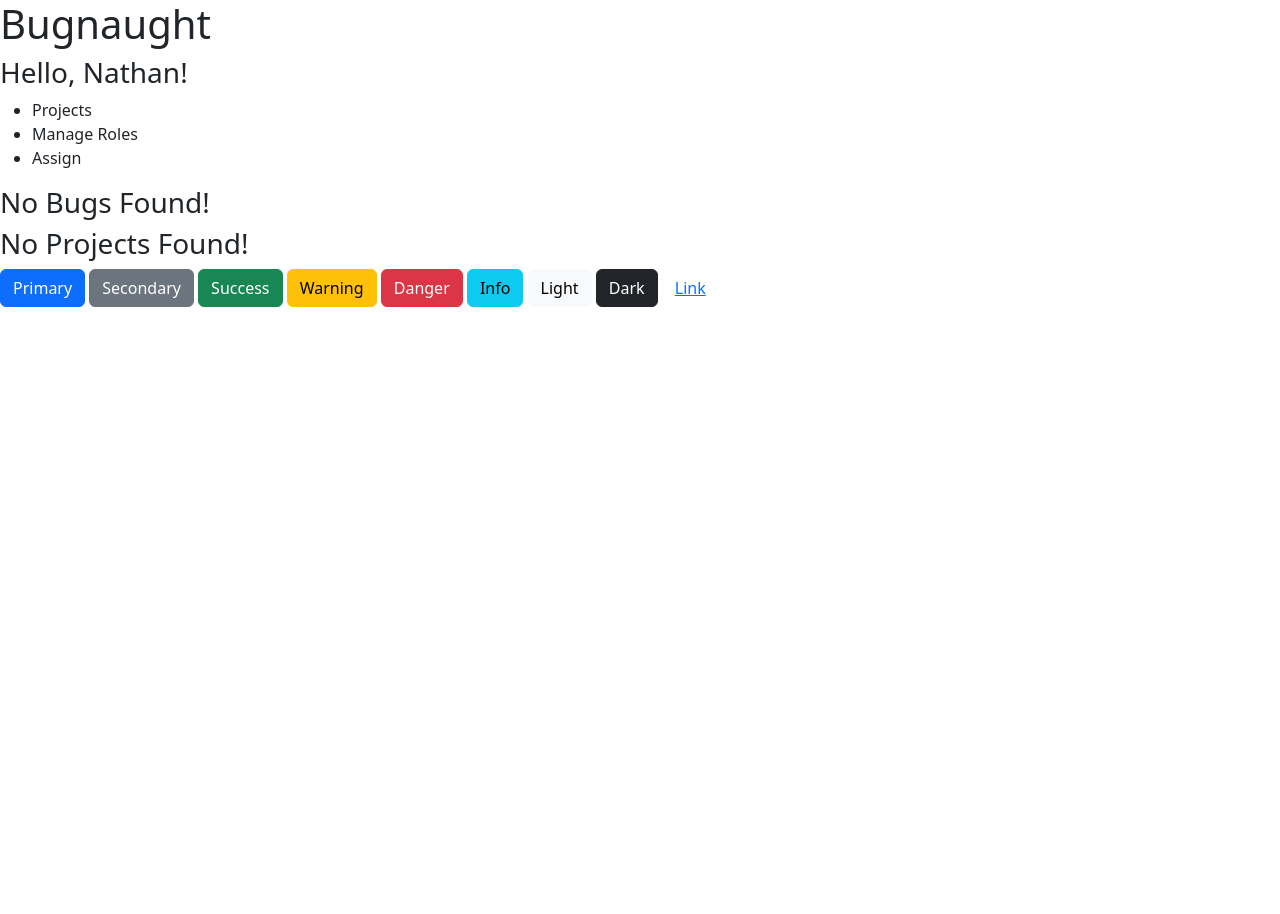
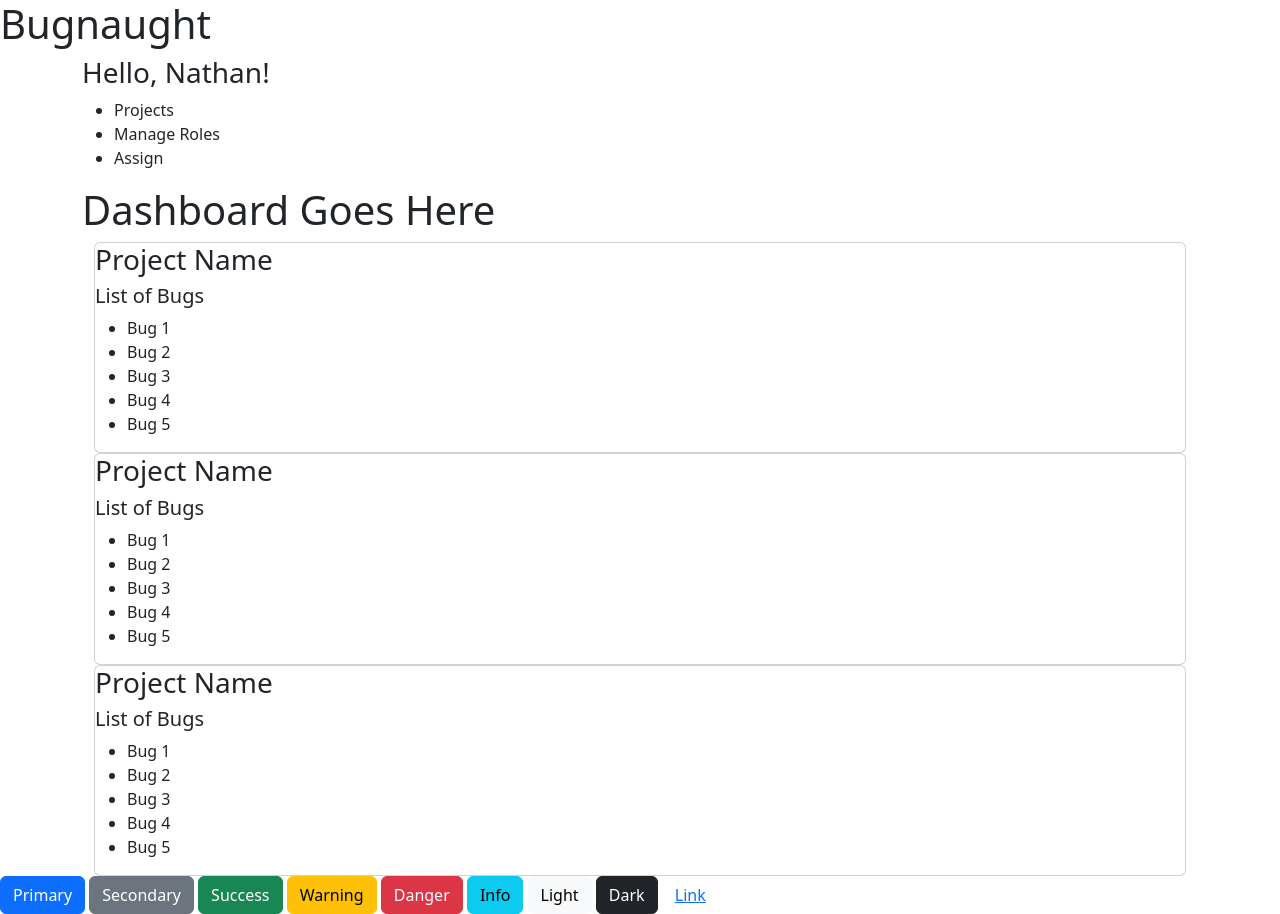
Before and after one commit to Bones81/Bugnaught, a React (Vite) app: page / in a window 1280 px wide. Before the commit the page ends 800 px from the top, so only its background shows below. Built offline with nearby package versions, Linux system fonts and the light colour scheme.

Commit message:
comment out bug/project mapping for now

```diff
--- a/src/App.tsx
+++ b/src/App.tsx
@@ -5,60 +5,20 @@ import Navigation from './Navigation/navigation'
 import BugState from './interfaces/bug'
 import ProjectState from './interfaces/project'
 import { Button } from 'react-bootstrap'
+import Dashboard from './Dashboard/dashboard'
 
 const App: React.FC = () => {
-  const [bugs, setBugs] = useState<BugState[]>([])
-  const [projects, setProjects] = useState<ProjectState[]>([])
 
-  useEffect(() => {
-    setBugs([
-      // {name: 'bug1', priority: 'high', description: 'No real data yet!'},
-      // {name: 'bug2', priority: 'medium', description: 'Cannot add comments to bug yet!'},
-      // {name: 'bug3', priority: 'low', description: 'Bootstrap not integrated!'}
-    ])
-
-    setProjects([
-      // {id: 1, name: 'Bug Tracker App'},
-      // {id: 2, name: 'Portfolio Site'},
-      // {id: 3, name: 'Actor Website'},
-    ])
-  }, [])
 
   return (
     <>
       <Header />
-      <Navigation name="Nathan" />
+      <div className="container">
+        <Navigation name="Nathan" />
+        <Dashboard />
+      </div>
 
-      {/* Bugs Mapping */}
-      { bugs.length ? bugs.map(bug => {
-        return (
-          <div className="wrapper">
-            <div className="card">
-                <h3>{bug.name}</h3>
-                <h5>{bug.priority}</h5>
-                <p>{bug.description}</p>
-            </div>
-          </div>
-        )})
-        :
-        <h3>No Bugs Found!</h3>
-      }
 
-      {/* Projects Mapping */}
-      { projects.length ? projects.map(project => {
-        return (
-          <div className="wrapper">
-            <div className="card">
-                <h3>{project.name}</h3>
-                <h5>{project.id}</h5>
-            </div>
-          </div>
-        )})
-        :
-        <h3>No Projects Found!</h3>
-      }
-
-      {/* End Content */}
 
       {/* Testing Bootstrap */}
       <Button variant="primary">Primary</Button>{' '}
@@ -70,7 +30,7 @@ const App: React.FC = () => {
       <Button variant="light">Light</Button>{' '}
       <Button variant="dark">Dark</Button> <Button variant="link">Link</Button>
 
-
+      {/* End Bootstrap Testing */}
     </>
   )
 }
--- /dev/null
+++ b/src/Dashboard/dashboard.tsx
@@ -0,0 +1,97 @@
+import { useState, useEffect } from "react"
+import BugState from "../interfaces/bug"
+import ProjectState from "../interfaces/project"
+
+const Dashboard = () => {
+    const [bugs, setBugs] = useState<BugState[]>([])
+    const [projects, setProjects] = useState<ProjectState[]>([])
+
+    useEffect(() => {
+      setBugs([
+        {name: 'bug1', priority: 'high', description: 'No real data yet!'},
+        {name: 'bug2', priority: 'medium', description: 'Cannot add comments to bug yet!'},
+        {name: 'bug3', priority: 'low', description: 'Bootstrap not integrated!'}
+      ])
+
+      setProjects([
+        {id: 1, name: 'Bug Tracker App'},
+        {id: 2, name: 'Portfolio Site'},
+        {id: 3, name: 'Actor Website'},
+      ])
+    }, [])
+
+    return (
+        <>
+            <h1>Dashboard Goes Here</h1>
+            <div className="container">
+                <div className="card">
+                    <h3>Project Name</h3>
+                    <h5>List of Bugs</h5>
+                    <ul>
+                        <li>Bug 1</li>
+                        <li>Bug 2</li>
+                        <li>Bug 3</li>
+                        <li>Bug 4</li>
+                        <li>Bug 5</li>
+                    </ul>
+                </div>
+                <div className="card">
+                    <h3>Project Name</h3>
+                    <h5>List of Bugs</h5>
+                    <ul>
+                        <li>Bug 1</li>
+                        <li>Bug 2</li>
+                        <li>Bug 3</li>
+                        <li>Bug 4</li>
+                        <li>Bug 5</li>
+                    </ul>
+                </div>
+                <div className="card">
+                    <h3>Project Name</h3>
+                    <h5>List of Bugs</h5>
+                    <ul>
+                        <li>Bug 1</li>
+                        <li>Bug 2</li>
+                        <li>Bug 3</li>
+                        <li>Bug 4</li>
+                        <li>Bug 5</li>
+                    </ul>
+                </div>
+            </div>
+
+        {/* Bugs Mapping */}
+        {/* { bugs.length ? bugs.map(bug => {
+            return (
+            <div className="wrapper">
+                <div className="card">
+                    <h3>{bug.name}</h3>
+                    <h5>{bug.priority}</h5>
+                    <p>{bug.description}</p>
+                </div>
+            </div>
+            )})
+            :
+            <h3>No Bugs Found!</h3>
+        } */}
+
+        {/* Projects Mapping */}
+        {/* { projects.length ? projects.map(project => {
+            return (
+            <div className="wrapper">
+                <div className="card">
+                    <h3>{project.name}</h3>
+                    <h5>{project.id}</h5>
+                </div>
+            </div>
+            )})
+            :
+            <h3>No Projects Found!</h3>
+        } */}
+
+        {/* End Content */}
+
+        </>
+    )
+}
+
+export default Dashboard
```
Also changed, not shown: src/Dashboard/dashboard.css (added).
